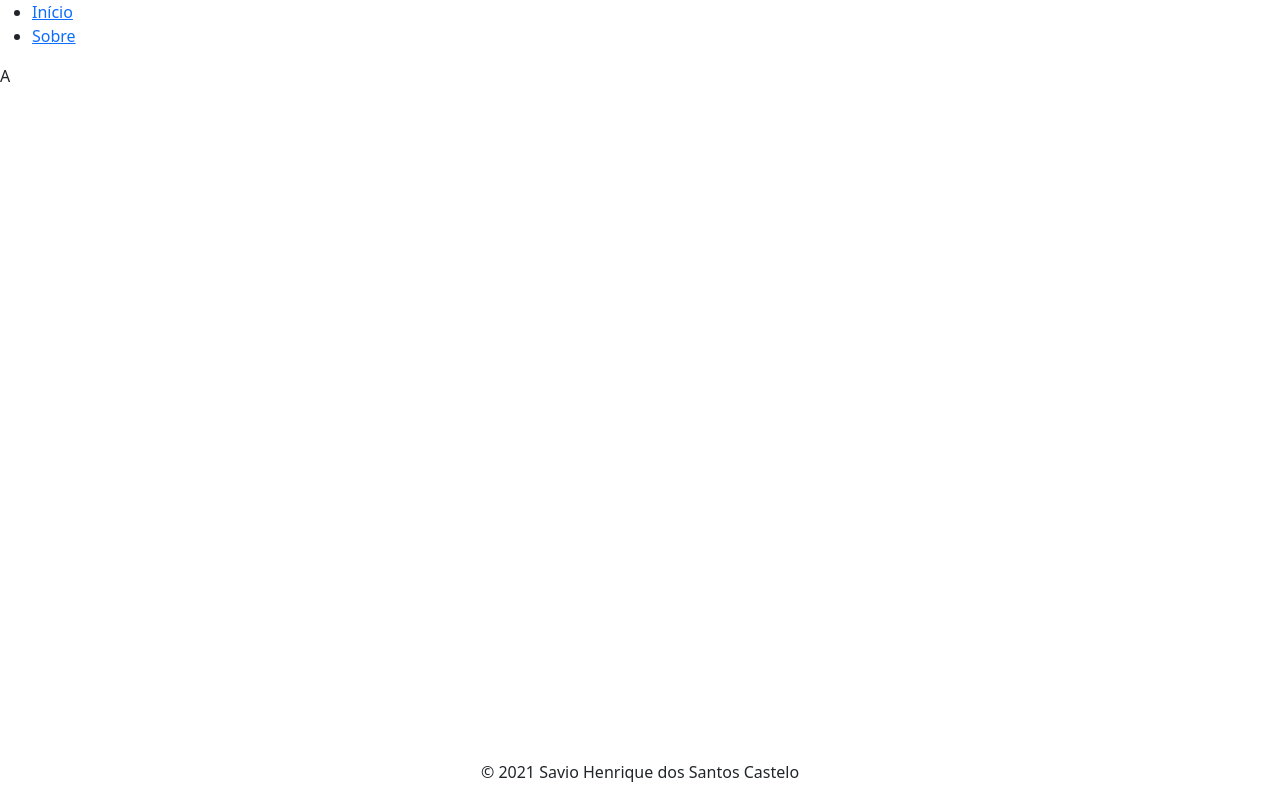
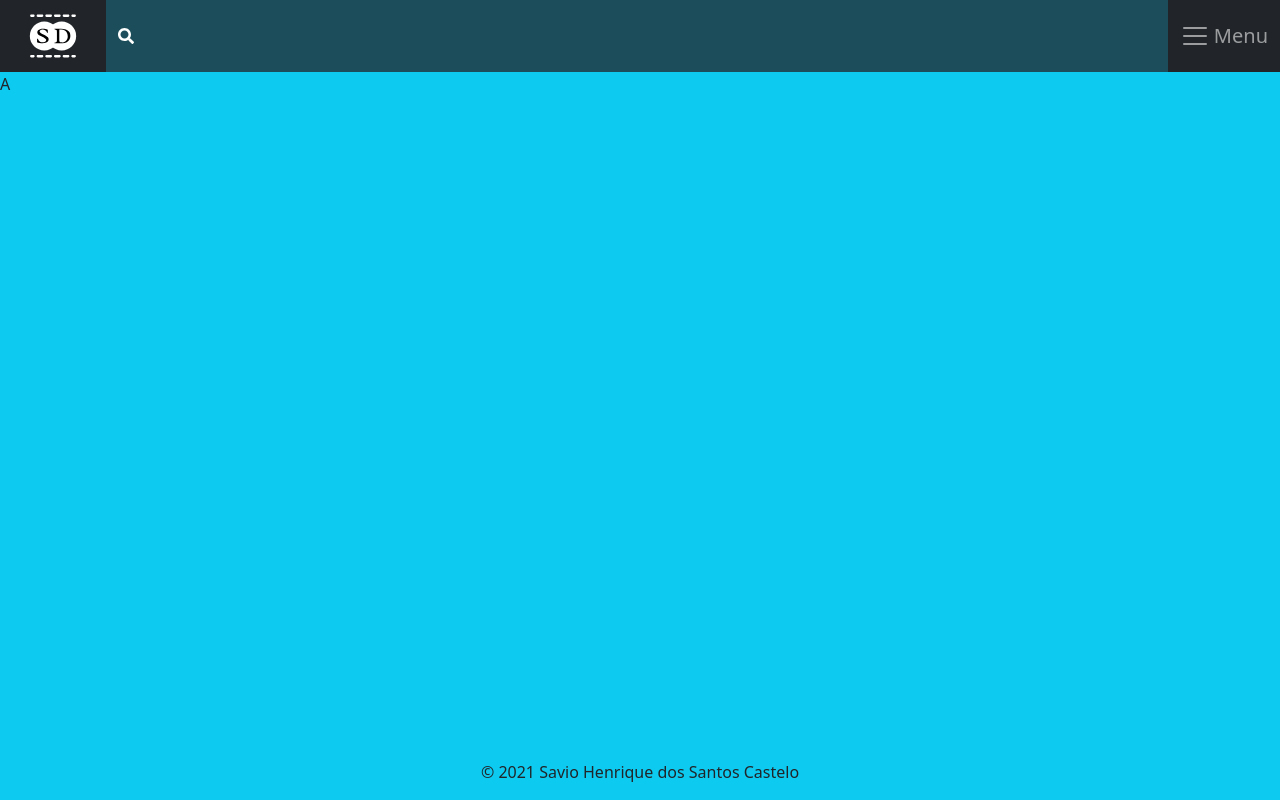
Before and after one commit to savio591/savildesk, a Next.js app: page / in a window 1280 px wide. Built offline with nearby package versions, Linux system fonts and the light colour scheme.

Commit message:
feat: header component

```diff
--- a/src/components/Container.tsx
+++ b/src/components/Container.tsx
@@ -5,7 +5,7 @@ type Props = {
 }
 
 const Container: React.FC<Props> = ({ children }) => {
-  return <main className="d-flex flex-column min-vh-100">{children}</main>
+  return <main className="d-flex flex-column min-vh-100 bg-info">{children}</main>
 }
 
 export default Container
--- a/src/components/Header.tsx
+++ /dev/null
@@ -1,24 +0,0 @@
-import Link from './ActiveLink'
-
-const Header: React.FC = () => {
-  return (
-    <header>
-      <nav>
-        <ul>
-          <li>
-            <Link href="/">
-              <a>Início</a>
-            </Link>
-          </li>
-          <li>
-            <Link href="/about/">
-              <a>Sobre</a>
-            </Link>
-          </li>
-        </ul>
-      </nav>
-    </header>
-  )
-}
-
-export default Header
--- /dev/null
+++ b/src/components/Header/Menu.tsx
@@ -0,0 +1,66 @@
+import { useState } from 'react'
+
+import styles from './menu.module.scss'
+
+export function Menu(): JSX.Element {
+  const [isCollapsed, setIsCollapsed] = useState(true)
+
+  function handleCollapse(collapsed: true | undefined | null = undefined): void {
+    // if the action trigger comes from the active close button, collapse will work
+    setIsCollapsed((previousState) => collapsed || !previousState)
+  }
+
+  return (
+    <nav className="navbar bg-dark navbar-dark h-100">
+      <button
+        className="navbar-toggler d-flex flex-row align-items-center gap-1 border-0"
+        type="button"
+        role="menu"
+        onClick={() => {
+          // more code, but more perfomatic. will be not send the element events to handler.
+          handleCollapse()
+        }}
+      >
+        <span className="navbar-toggler-icon"></span>
+        <span>Menu</span>
+      </button>
+
+      <div
+        className={`${
+          isCollapsed && 'collapse '
+        }navbar-collapse bg-dark fixed-top`}
+        id="collapsibleNavbar"
+      >
+        <button  // Close button
+          type="button"
+          className={`${styles.closeButton} btn btn-close-white`}
+          aria-label="Fechar"
+          onClick={() => {
+            handleCollapse(true)
+          }}
+        >
+          {' '}
+          <span aria-hidden="true" className={styles.closeIcon}>&times;</span>
+        </button>
+        <ul className="navbar-nav d-flex align-items-start align-items-sm-end px-5 py-5 flex-sm-row gap-4">
+
+          <li className="nav-item">
+            <a className="nav-link" href="about:blank">
+              Link
+            </a>
+          </li>
+          <li className="nav-item">
+            <a className="nav-link" href="about:blank">
+              Link
+            </a>
+          </li>
+          <li className="nav-item">
+            <a className="nav-link" href="about:blank">
+              Link
+            </a>
+          </li>
+        </ul>
+      </div>
+    </nav>
+  )
+}
--- /dev/null
+++ b/src/components/Header/SearchBox.tsx
@@ -0,0 +1,18 @@
+import { FaSearch } from 'react-icons/fa'
+
+export function SearchBox(): JSX.Element {
+  return (
+    <div className="input-group">
+      <div className="input-group-prepend">
+        <span className="input-group-text h-100 bg-transparent border-0">
+          <FaSearch color="white" />
+        </span>
+      </div>
+      <input
+        type="text"
+        className="form-control border-0 bg-transparent h-100"
+        aria-label="Username"
+      />
+    </div>
+  )
+}
--- /dev/null
+++ b/src/components/Header/index.tsx
@@ -0,0 +1,19 @@
+import { Logo } from '../Logo'
+import { Menu } from './Menu'
+import { SearchBox } from './SearchBox'
+
+import styles from './menu.module.scss'
+
+const Header: React.FC = () => {
+  return (
+    <header
+      className={`${styles.header} bg-dark bg-opacity-75 d-flex flex-row align-items-center`}
+    >
+      <Logo inABoxDiv={true} format="square" />
+      <SearchBox />
+      <Menu />
+    </header>
+  )
+}
+
+export default Header
--- /dev/null
+++ b/src/components/Header/menu.module.scss
@@ -0,0 +1,18 @@
+header.header {
+  max-height: 72px;
+  height: 72px;
+
+  @media (max-width: 900px) {
+    max-height: 60px;
+    height: 60px;
+  }
+}
+
+.closeButton {
+  position: absolute;
+  right: 0;
+
+  .closeIcon {
+    font-size: 2rem;
+  }
+}
--- /dev/null
+++ b/src/components/Logo.tsx
@@ -0,0 +1,37 @@
+import { ReactElement } from 'react'
+import Image from 'next/image'
+
+type Format = 'square' | 'wide'
+
+interface LogoBaseProps {
+  className?: string
+  format: Format
+}
+
+interface LogoProps {
+  format: Format
+  inABoxDiv?: boolean
+}
+
+type LogoBaseElement = ({ format, ...rest }: LogoBaseProps) => ReactElement
+
+const LogoBase: LogoBaseElement = ({ ...rest }) => {
+  return (
+    <Image src="logo-w-c.svg" width={48} height={44} alt="logo" {...rest} />
+  )
+}
+
+// eslint-disable-next-line @typescript-eslint/no-unused-vars
+export function Logo({ format, inABoxDiv }: LogoProps): JSX.Element {
+  if (inABoxDiv) {
+    return (
+      <div
+        className="bg-dark d-flex align-items-center justify-content-center h-100"
+        style={{width: '8rem', maxWidth: '8rem'}}
+      >
+        <LogoBase format={format} />
+      </div>
+    )
+  }
+  return <LogoBase format={format} />
+}
```
Also changed, not shown: src/styles/globals.scss (+3 -9 lines).
